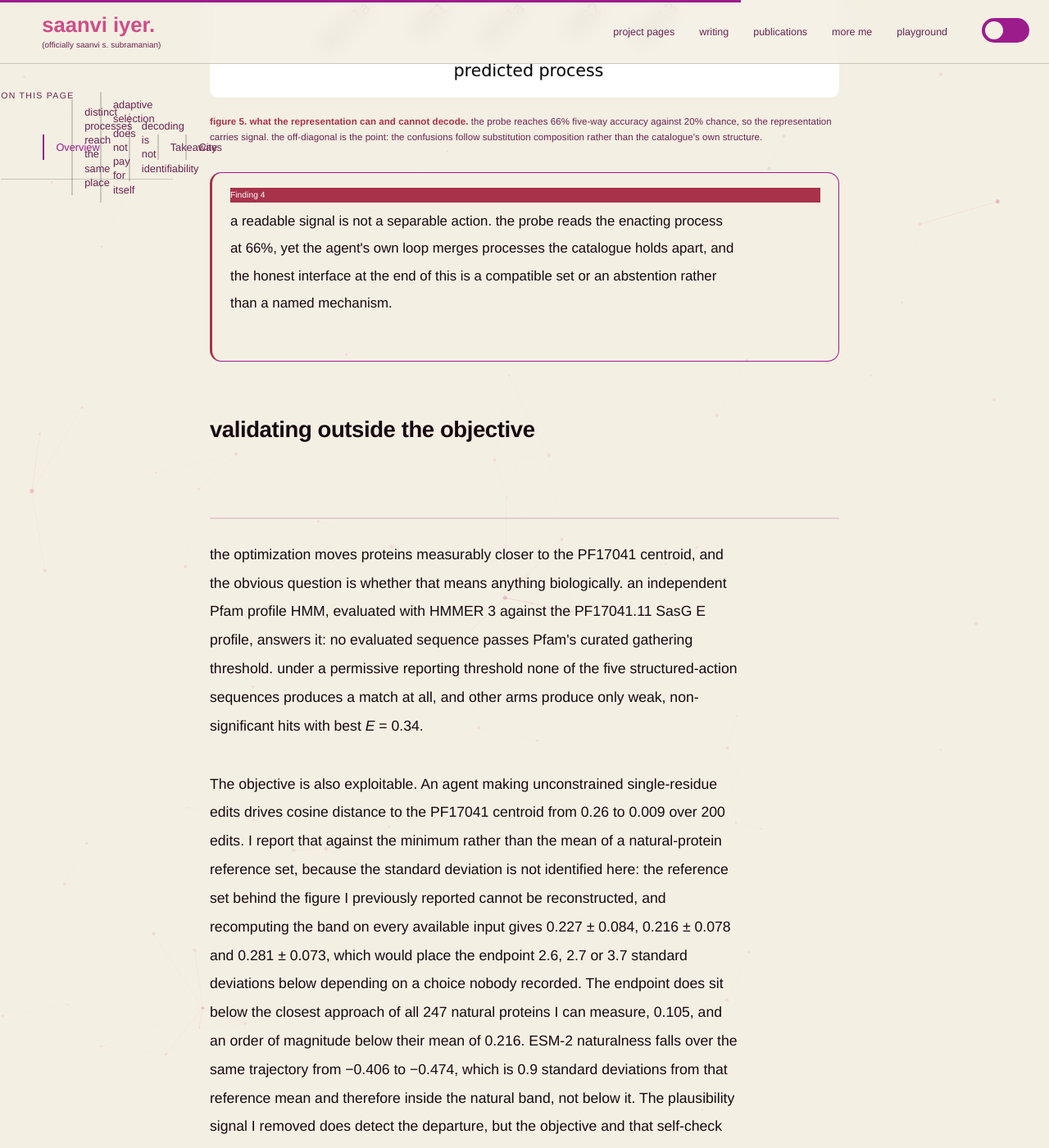
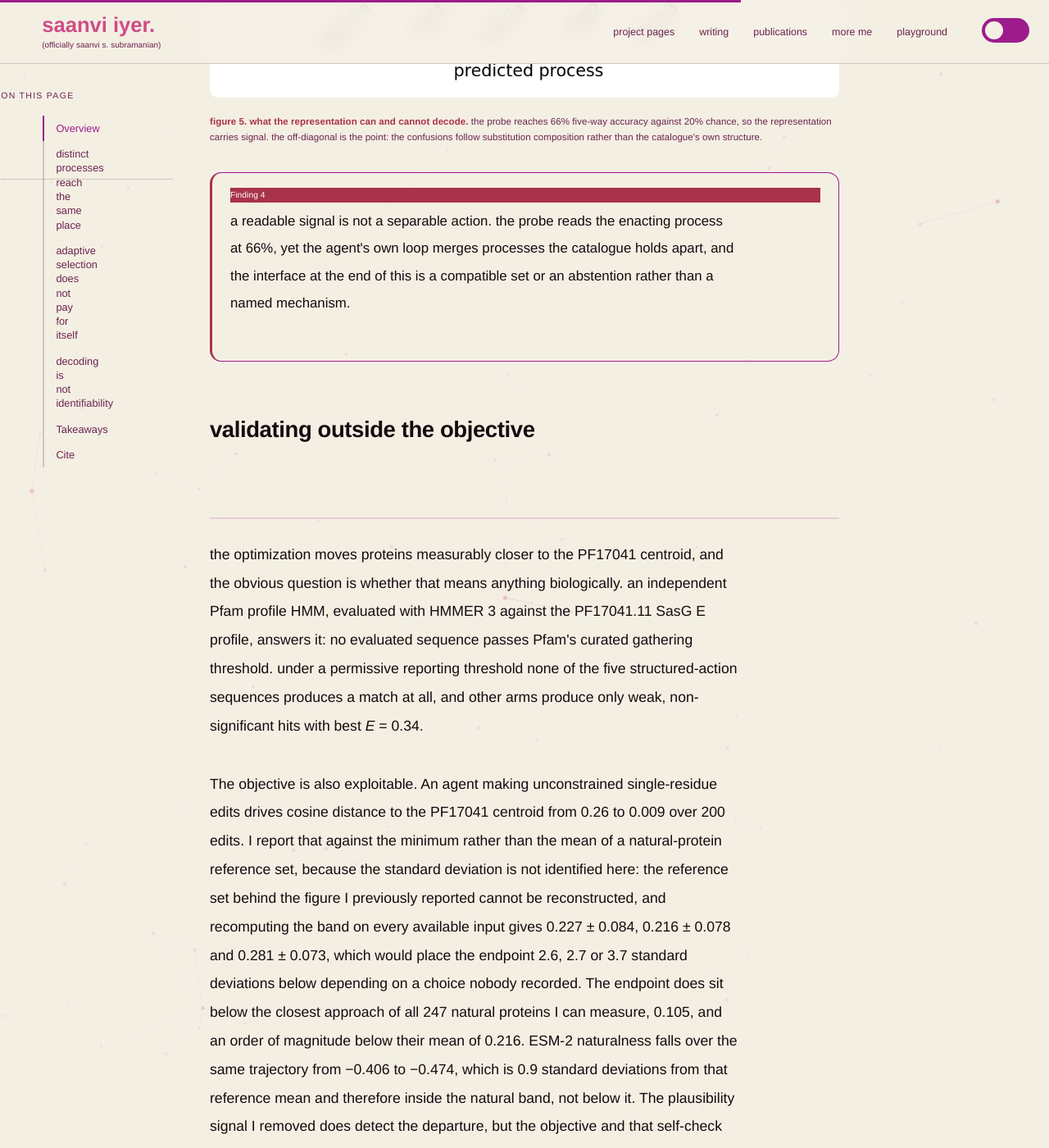
Before and after one commit to saanviiyer/saanviiyer.github.io, a Jekyll site: the page built from pages/proj-action-identifiability.html, in a window 1280 px wide and 1400 px high, scrolled down 9205 px. Shown: the whole window at 82% size. Built offline with Jekyll 4.4.1, drawn with Linux system fonts in a browser that asks for light colours; some web fonts are replaced; some of the changed text lies outside the part shown.

Commit message:
Fix project page TOC to stack vertically, language cleanup, biosecurity to interpretability

```diff
--- a/_layouts/default.html
+++ b/_layouts/default.html
@@ -19,7 +19,7 @@
   <link rel="preconnect" href="https://fonts.gstatic.com" crossorigin>
   <link href="https://fonts.googleapis.com/css2?family=DM+Mono:wght@300;400;500&family=Inter:wght@400;500;600&family=Newsreader:opsz,wght@6..72,400;6..72,500;6..72,600&display=swap" rel="stylesheet">
 
-  <link rel="stylesheet" href="{{ '/assets/css/style.css' | relative_url }}?v=20261017c" />
+  <link rel="stylesheet" href="{{ '/assets/css/style.css' | relative_url }}?v=20261017d" />
 
   <script>
     // Set theme before paint to avoid a flash.
--- a/assets/css/style.css
+++ b/assets/css/style.css
@@ -594,7 +594,7 @@ nav {
 }
 .wm-shell.wm-notoc .wm-toc { display: none; }
 .wm-toc-label { font-family: var(--sans); font-size: 0.66rem; letter-spacing: 0.12em; text-transform: uppercase; color: var(--muted); margin: 0 0 16px; }
-.wm-toc #wmTocNav { display: block; }
+.wm-toc #wmTocNav, .wm-toc nav { display: block; }
 .wm-toc a { display: block; width: 100%; box-sizing: border-box; font-family: var(--sans); font-size: 0.8rem; line-height: 1.35; color: var(--muted); text-decoration: none; padding: 7px 0 7px 14px; border-left: 2px solid var(--border); transition: color 0.15s, border-color 0.15s; }
 .wm-toc a:hover { color: var(--ink); }
 .wm-toc a.active { color: var(--accent); border-left-color: var(--accent); }
--- a/index.html
+++ b/index.html
@@ -3,14 +3,14 @@ title: Saanvi S. Subramanian
 home: true
 description: >-
   i'm saanvi, studying cs and neurobiology at caltech. i work on frontier ai and
-  its applications in neuroscience, biology, and medicine, plus ai safety and
-  biosecurity.
+  its applications in neuroscience and biology, plus ai safety and
+  interpretability.
 ---
 
 <section class="home">
   <p class="home-hi">hello!</p>
 
-  <p>i'm saanvi, and i'm studying computer science and neurobiology at caltech. i am excited about frontier ai and its positive applications in neuroscience and biology. recently, i've been curious about ai alignment<sup id="ref1"><a href="#fn1">1</a></sup> and biosecurity, models that can reason, and bcis and the safe melding of minds and machines.</p>
+  <p>i'm saanvi, and i'm studying computer science and neurobiology at caltech. i am excited about frontier ai and its positive applications in neuroscience and biology. recently, i've been curious about ai alignment<sup id="ref1"><a href="#fn1">1</a></sup> and interpretability, models that can reason, and bcis and the safe melding of minds and machines.</p>
 
   <p>i've been fortunate to work in exciting research labs. in high school i spent two summers at the <a href="https://www.seattlechildrens.org/directory/siobhan-pattwell/" target="_blank" rel="noopener">pattwell lab</a> in the <a href="https://www.seattlechildrens.org/research/centers-programs/childhood-cancer/" target="_blank" rel="noopener">ben towne center for childhood cancer</a> at seattle children's. at caltech i've worked jointly with the <a href="https://www.vision.caltech.edu/" target="_blank" rel="noopener">perona lab</a> and <a href="https://pachterlab.github.io/" target="_blank" rel="noopener">pachter lab</a>, and i did a summer research fellowship on clinical neurotech with <a href="https://radiology.stanford.edu/" target="_blank" rel="noopener">stanford radiology</a>. i'm advised by <a href="https://meisterlab.caltech.edu/" target="_blank" rel="noopener">markus meister</a>.</p>
 
--- a/pages/proj-action-identifiability.html
+++ b/pages/proj-action-identifiability.html
@@ -145,7 +145,7 @@ thesis: "An agent can only choose between actions its scorer keeps apart. In ESM
 
   <div class="finding">
     <div class="fn-label">Finding 4</div>
-    <p>a readable signal is not a separable action. the probe reads the enacting process at 66%, yet the agent's own loop merges processes the catalogue holds apart, and the honest interface at the end of this is a compatible set or an abstention rather than a named mechanism.</p>
+    <p>a readable signal is not a separable action. the probe reads the enacting process at 66%, yet the agent's own loop merges processes the catalogue holds apart, and the interface at the end of this is a compatible set or an abstention rather than a named mechanism.</p>
   </div>
 </section>
 
@@ -174,7 +174,7 @@ thesis: "An agent can only choose between actions its scorer keeps apart. In ESM
   <div class="takeaway"><div class="tk-h">decoding is not identifiability</div>a probe reads the enacting process at 66%, yet the dynamics merge processes the catalogue holds apart, so a readable signal is not a separable action.</div>
   <div class="takeaway"><div class="tk-h">the separation is composition</div>what little distance remains tracks C&gt;T versus T&gt;C substitution composition, not the trinucleotide context that names a signature.</div>
   <div class="takeaway"><div class="tk-h">agency does not overcome poor resolution</div>adaptive selection, lookahead and uncertainty quantification cannot recover a distinction the scorer has already discarded, and under equal budget lookahead is worse than a fixed action.</div>
-  <div class="takeaway"><div class="tk-h">measure the representation, not the agent</div>a translation artifact alone explains up to R&sup2; 0.870 of the apparent distance, so the honest unit of analysis is the representation's separability rather than the agent's hit rate.</div>
+  <div class="takeaway"><div class="tk-h">measure the representation, not the agent</div>a translation artifact alone explains up to R&sup2; 0.870 of the apparent distance, so the right unit of analysis is the representation's separability rather than the agent's hit rate.</div>
   <div class="takeaway"><div class="tk-h">same-representation validation is not independent</div>the objective and its self-check both live in ESM-2, so passing the check is not evidence the action was the right one.</div>
 </div>
 
--- a/pages/proj-agent-evals-life-sciences.html
+++ b/pages/proj-agent-evals-life-sciences.html
@@ -58,7 +58,7 @@ venues:
   to 0.16 at top-1%, with three assays doing worse than random selection despite positive reported
   correlations. the common structure is that each failure is invisible to the summary normally reported and
   only appears at the point where something is chosen. whether that makes them one finding or three
-  applications of one method is argued at the end of this page, and the honest answer is closer to the
+  applications of one method is argued at the end of this page, and the answer is closer to the
   second.</p>
 </div>
 
```
Also changed, not shown: other parts of pages/proj-agent-evals-life-sciences.html (+1 -2 lines).
